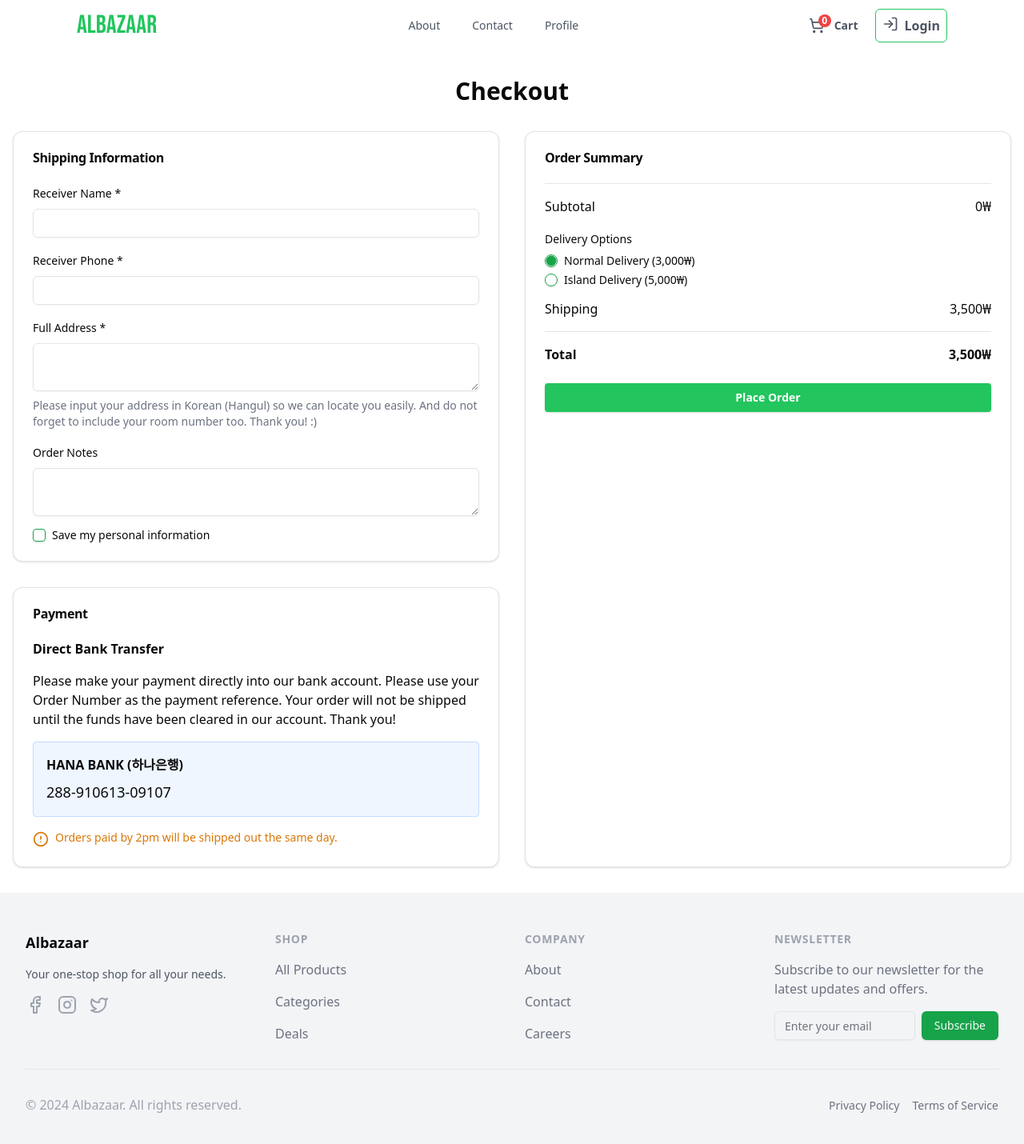
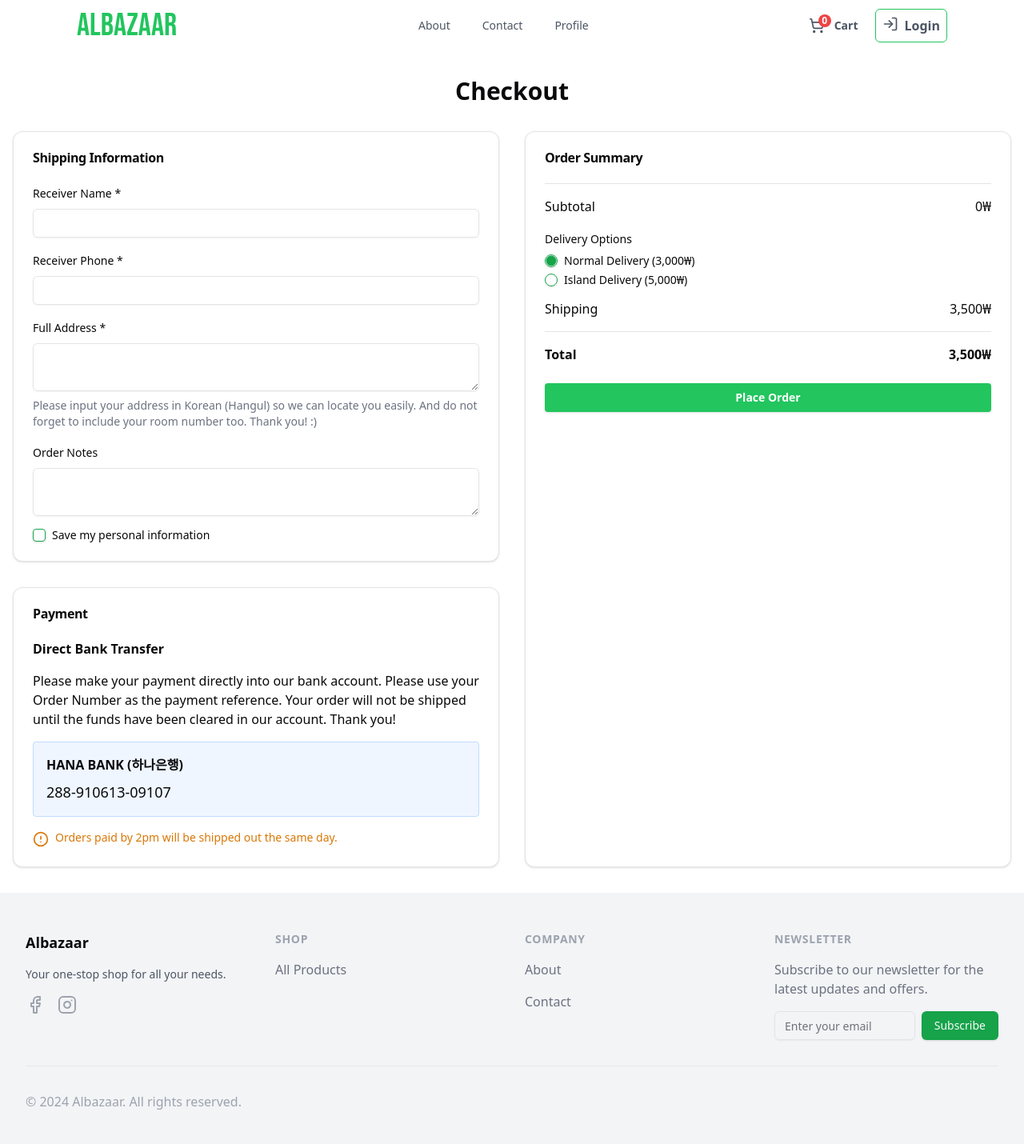
Before and after one commit to aoncodev/Ecommerce, a Next.js app: page /checkout in a window 1280 px wide. Shown: the top 1430 px of the page at 80% size. Built offline with nearby package versions, Linux system fonts and the light colour scheme.

Commit message:
making albazaar logo bigger

```diff
--- a/components/footer.jsx
+++ b/components/footer.jsx
@@ -24,7 +24,7 @@ export default function Footer() {
             </p>
             <div className="flex space-x-4">
               <a
-                href="https://facebook.com"
+                href="https://www.facebook.com/albazaarkorea/"
                 target="_blank"
                 rel="noopener noreferrer"
                 className="text-gray-400 hover:text-gray-500"
@@ -33,22 +33,13 @@ export default function Footer() {
                 <Facebook className="h-6 w-6" />
               </a>
               <a
-                href="https://instagram.com"
+                href="https://www.instagram.com/albazaarkorea/?hl=ko"
                 target="_blank"
                 rel="noopener noreferrer"
                 className="text-gray-400 hover:text-gray-500"
               >
                 <span className="sr-only">Instagram</span>
                 <Instagram className="h-6 w-6" />
-              </a>
-              <a
-                href="https://twitter.com"
-                target="_blank"
-                rel="noopener noreferrer"
-                className="text-gray-400 hover:text-gray-500"
-              >
-                <span className="sr-only">Twitter</span>
-                <Twitter className="h-6 w-6" />
               </a>
             </div>
           </div>
@@ -59,26 +50,10 @@ export default function Footer() {
             <ul className="mt-4 space-y-4">
               <li>
                 <Link
-                  href="/products"
+                  href="/"
                   className="text-base text-gray-500 hover:text-gray-900"
                 >
                   All Products
-                </Link>
-              </li>
-              <li>
-                <Link
-                  href="/categories"
-                  className="text-base text-gray-500 hover:text-gray-900"
-                >
-                  Categories
-                </Link>
-              </li>
-              <li>
-                <Link
-                  href="/deals"
-                  className="text-base text-gray-500 hover:text-gray-900"
-                >
-                  Deals
                 </Link>
               </li>
             </ul>
@@ -98,18 +73,10 @@ export default function Footer() {
               </li>
               <li>
                 <Link
-                  href="/contact"
+                  href="/contacts"
                   className="text-base text-gray-500 hover:text-gray-900"
                 >
                   Contact
-                </Link>
-              </li>
-              <li>
-                <Link
-                  href="/careers"
-                  className="text-base text-gray-500 hover:text-gray-900"
-                >
-                  Careers
                 </Link>
               </li>
             </ul>
@@ -139,7 +106,7 @@ export default function Footer() {
           <p className="text-base text-gray-400">
             &copy; 2024 Albazaar. All rights reserved.
           </p>
-          <div className="mt-4 sm:mt-0">
+          {/* <div className="mt-4 sm:mt-0">
             <Link
               href="/privacy"
               className="text-sm text-gray-500 hover:text-gray-900 mr-4"
@@ -152,7 +119,7 @@ export default function Footer() {
             >
               Terms of Service
             </Link>
-          </div>
+          </div> */}
         </div>
       </div>
     </footer>
--- a/components/navbar.jsx
+++ b/components/navbar.jsx
@@ -58,11 +58,10 @@ export default function Navbar() {
             <div className="flex items-center justify-center">
               <Link
                 href="/"
-                className="text-2xl text-green-500"
+                className="text-xl text-green-500"
                 style={{
                   fontFamily: "var(--font-geist-bebas)",
-                  fontSize: "2rem",
-                  fontWeight: 800,
+                  fontSize: "2.5rem",
                 }}
               >
                 Albazaar
```
